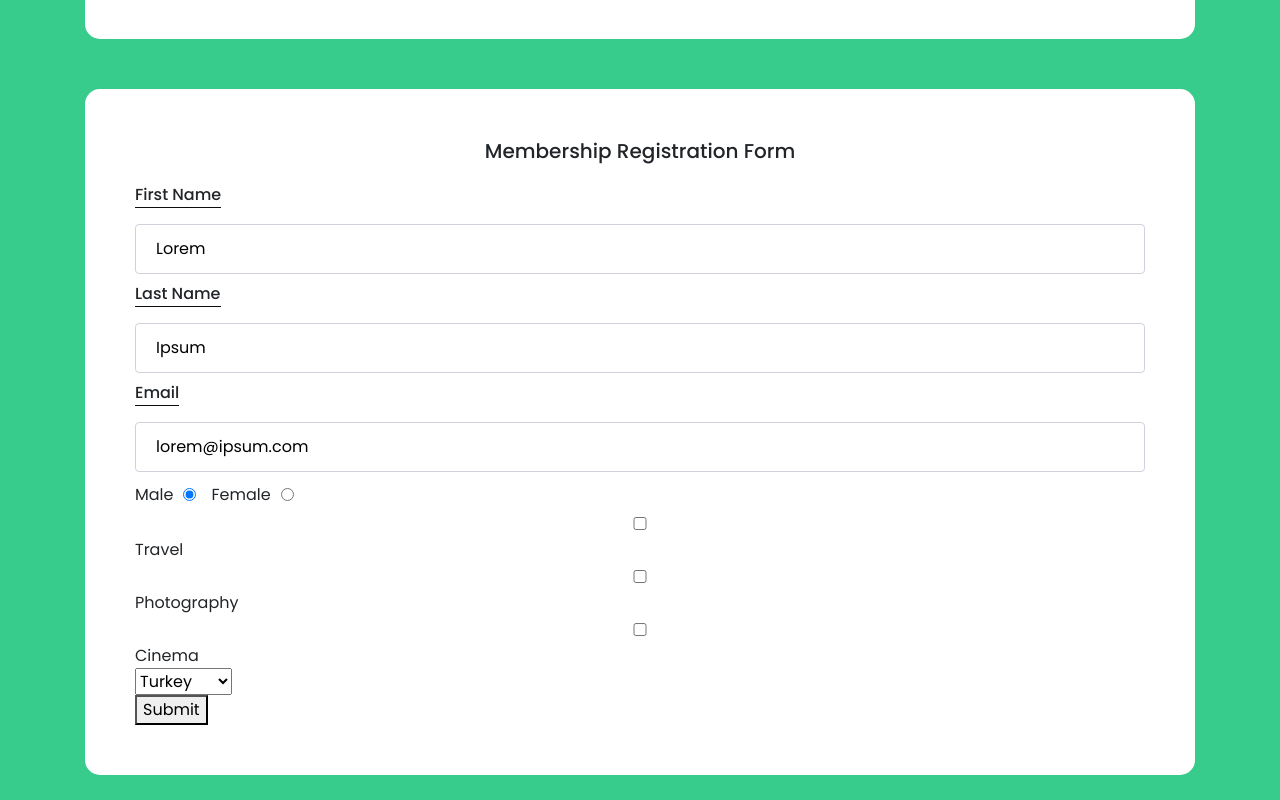
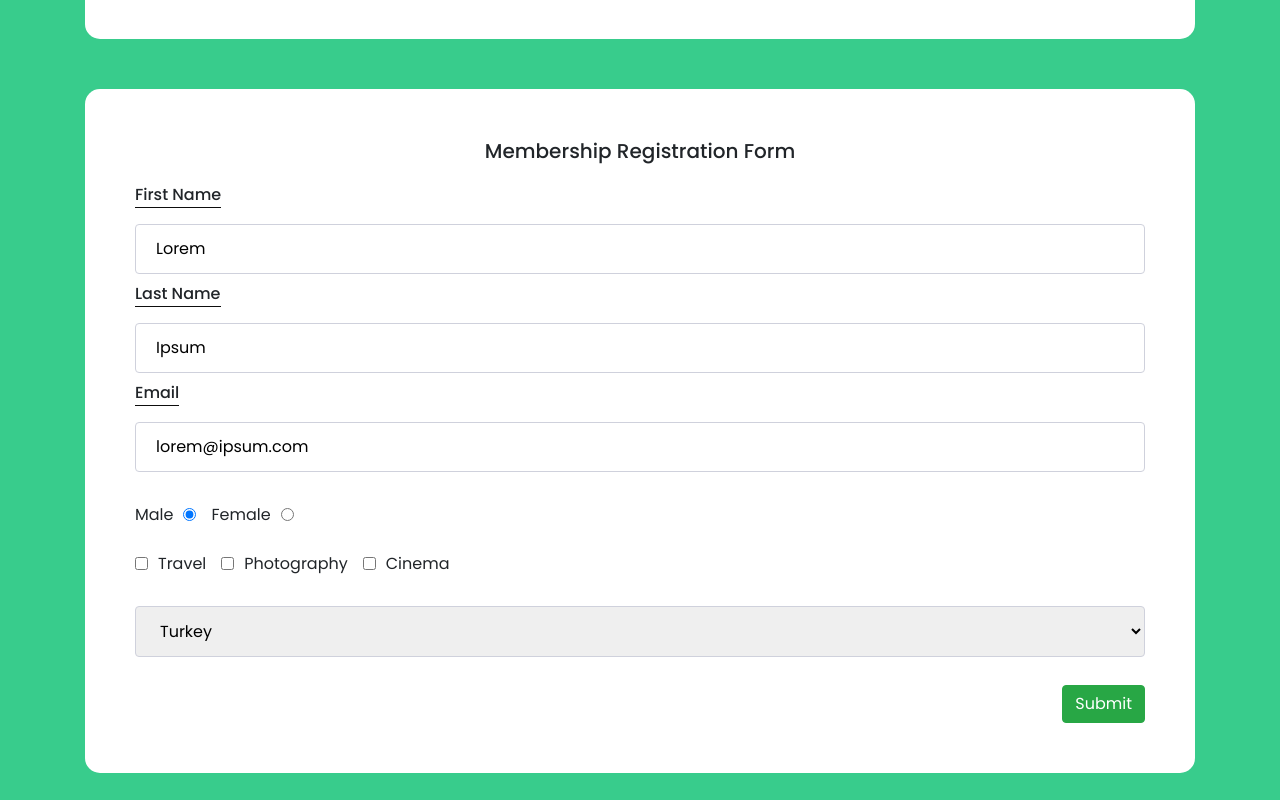
Before and after one commit to mehmetbacik/membership-registration-form, a React (Create React App) app: page / in a window 1280 px wide. Shown: the part 324-1124 px from the top of the page. Built offline with nearby package versions, Linux system fonts and the light colour scheme.

Commit message:
Update
Updated content

```diff
--- a/src/App.css
+++ b/src/App.css
@@ -44,7 +44,7 @@ html, body {
   margin-bottom: 20px;
 }
 
-.member__registration .content input {
+.member__registration .content input, select {
   width: 100%;
   padding: 12px 20px;
   margin: 8px 0;
@@ -63,12 +63,34 @@ html, body {
   display: flex;
   justify-content: flex-start;
   gap: 15px;
+  margin-top: 20px;
+  margin-bottom: 20px;
 }
 
 .member__registration .radio__content .radio {
   display: flex;
   align-items: center;
   gap: 10px;
+}
+
+.member__registration .check__content {
+  display: flex;
+  justify-content: flex-start;
+  gap: 15px;
+  margin-top: 20px;
+  margin-bottom: 20px;
+}
+
+.member__registration .check__content .check {
+  display: flex;
+  align-items: center;
+  gap: 10px;
+}
+
+.member__registration .button__content {
+  display: flex;
+  justify-content: flex-end;
+  margin-top: 20px;
 }
 
 .member__registration code {
@@ -106,8 +128,8 @@ html, body {
 
 .page__content .tabs__radio:checked + .tabs__label {
   font-weight: bold;
-  color: red;
-  border-bottom: 2px solid red;
+  color: var(--green);
+  border-bottom: 2px solid var(--green);
 }
 
 .page__content .tabs__radio:checked + .tabs__label + .tabs__content {
--- a/src/components/MemberRegistration.js
+++ b/src/components/MemberRegistration.js
@@ -41,9 +41,15 @@ function MemberRegistration()  {
                 </div>
               </div>
               <div className='content check__content'>
-                <input type="checkbox" name="hobies" value="Travel" onChange={handleChange}/> <span>Travel</span>
-                <input type="checkbox" name="hobies" value="Photography" onChange={handleChange}/> <span>Photography</span>
-                <input type="checkbox" name="hobies" value="Cinema" onChange={handleChange}/> <span>Cinema</span>
+                <div className='check'>
+                  <input type="checkbox" name="hobies" value="Travel" onChange={handleChange}/> <span>Travel</span>
+                </div>
+                <div className='check'>
+                  <input type="checkbox" name="hobies" value="Photography" onChange={handleChange}/> <span>Photography</span>
+                </div>
+                <div className='check'>
+                  <input type="checkbox" name="hobies" value="Cinema" onChange={handleChange}/> <span>Cinema</span>
+                </div>
               </div>
               <div className='content select__content'>
                 <select name='country' value={values.country} onChange={handleChange}>
@@ -56,7 +62,7 @@ function MemberRegistration()  {
                 </select>
               </div>
               <div className='button__content'>
-                <button type="submit">Submit</button>
+                <button className='btn btn-success' type="submit">Submit</button>
               </div>
               <code>{JSON.stringify(values)}</code>
             </form>
```
